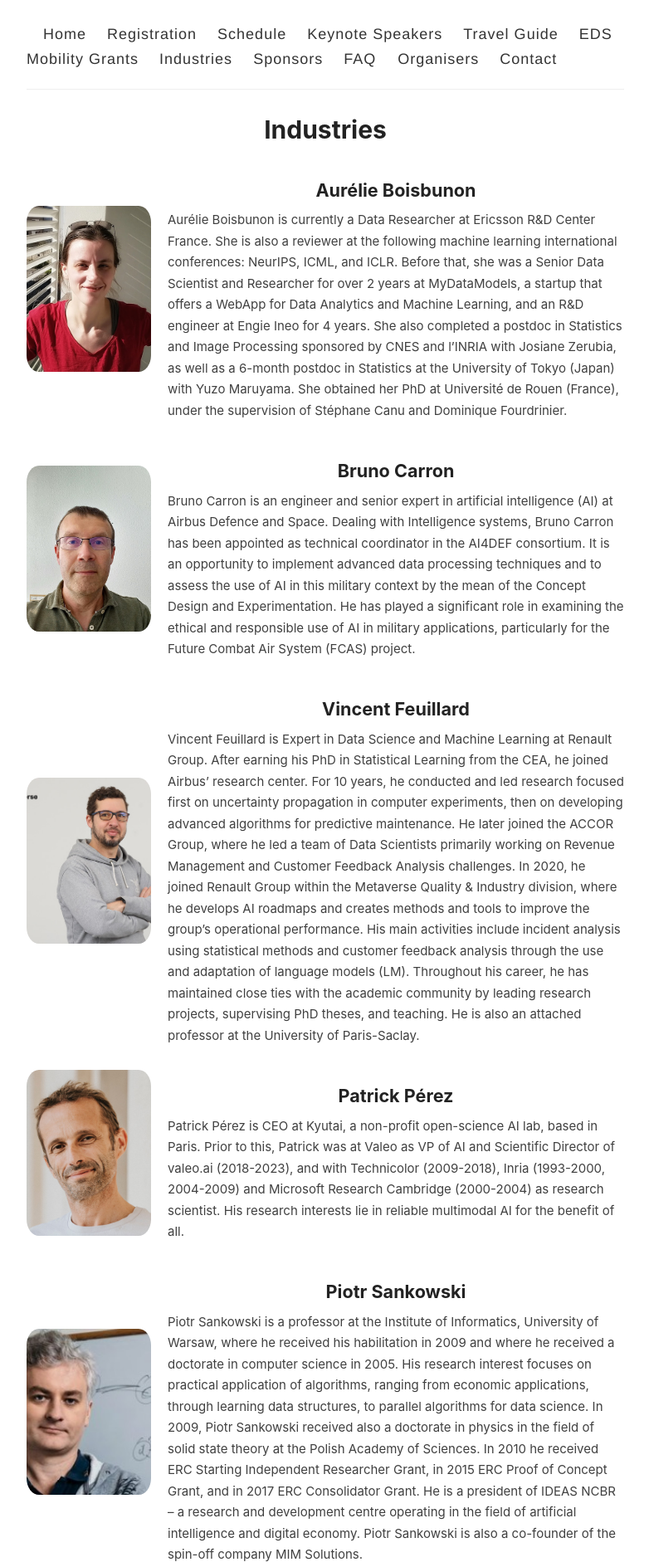
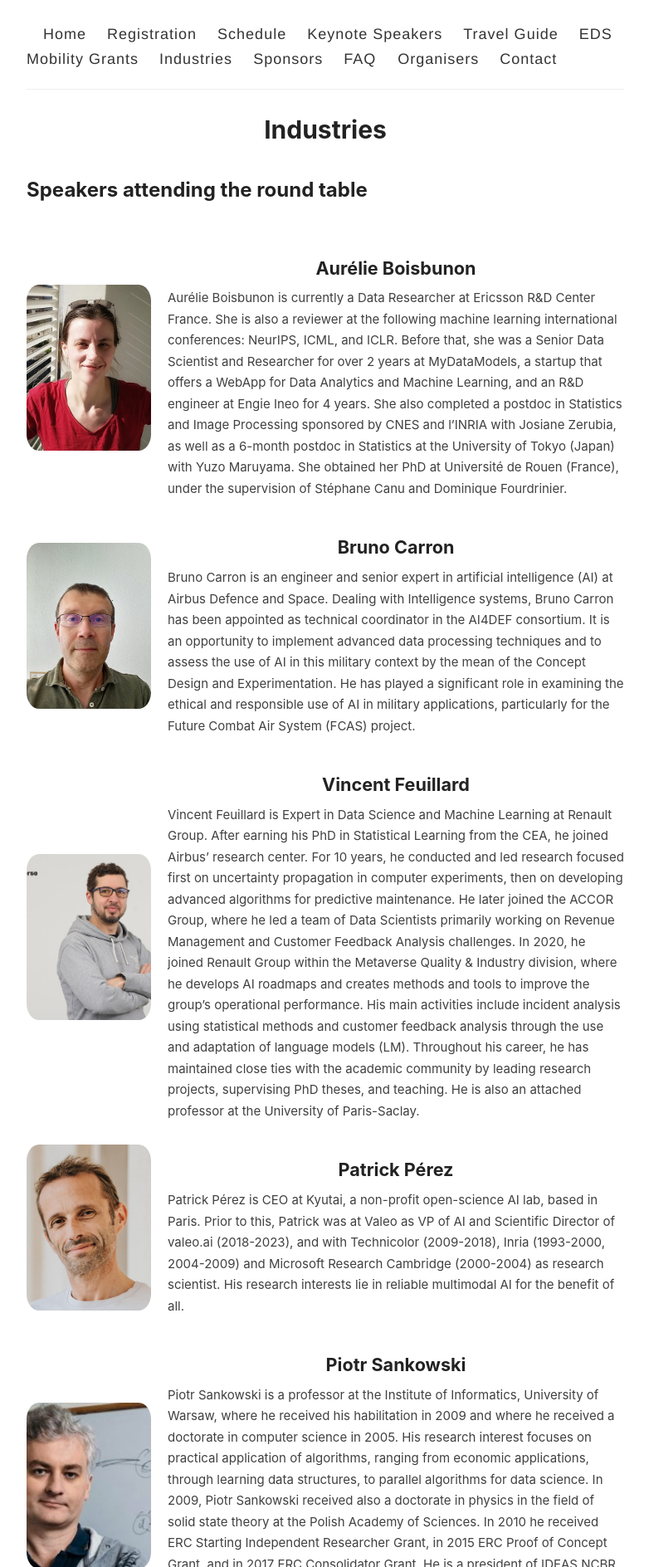
Before and after one commit to eds2024/eds2024.github.io, a Jekyll site: the page built from _pages/industries.md, in a window 1280 px wide. Shown: the part 455-2343 px from the top of the page at 83% size, without its empty margins (248-1030 px from the left). Built offline with Jekyll 4.4.1, drawn with Linux system fonts in a browser that asks for light colours; some of the changed text lies outside the part shown.

Commit message:
Update industries.md

```diff
--- a/_pages/industries.md
+++ b/_pages/industries.md
@@ -55,11 +55,16 @@
           height: auto; /* Maintain aspect ratio */
           margin: 10px; /* Add space around each image */
       }
+    h2 {
+        text-align: center;
+        margin-top: 20px;
+    }
     </style>
 </head>
 
 <body>
     <div class="speaker-container">
+        <h2>Speakers attending the round table</h2>
         <div class="speaker">
             <img src="../assets/images_speakers/AURÉLIEBOISBUNON.jpeg" alt="Aurélie Boisbunon">
             <div class="speaker-info">
@@ -98,6 +103,7 @@
         </div>
     </div>
     <div>
+        <h2>Companies attending EDS 2024</h2>
         <img src="../assets/images/aif.png" alt="Industry 1" class="industry-image">
         <img src="../assets/images/baalbek.png" alt="Industry 2" class="industry-image">
         <img src="../assets/images/GR.png" alt="Industry 3" class="industry-image">
```
